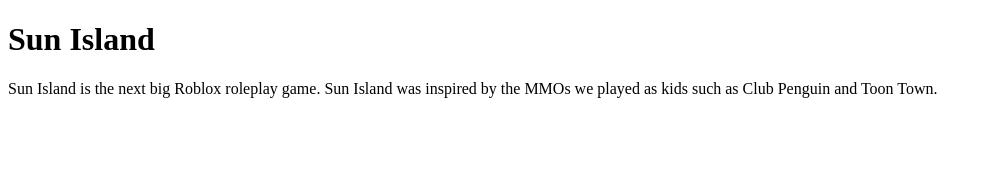
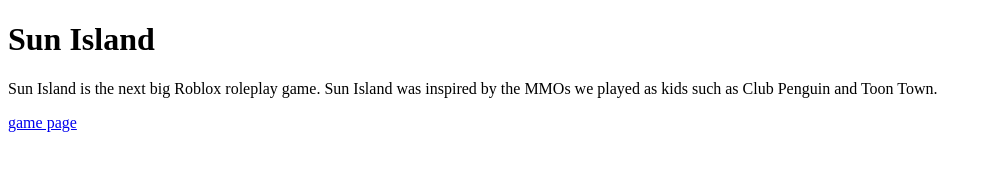
Before and after one commit to Sun-Island/sun-island-website, a plain HTML site: page index.html in a window 1280 px wide. Shown: the whole page, without its empty margins (0-992 px from the left). Drawn offline with Linux system fonts and the light colour scheme.

Commit message:
Update index.html

```diff
--- a/index.html
+++ b/index.html
@@ -3,5 +3,6 @@
     <body>
         <h1>Sun Island</h1>
         <p>Sun Island is the next big Roblox roleplay game. Sun Island was inspired by the MMOs we played as kids such as Club Penguin and Toon Town.</p>
+        <a href="https://www.roblox.com/games/5595335523/Sun-Island">game page</a>
     </body>
 </html>
```
